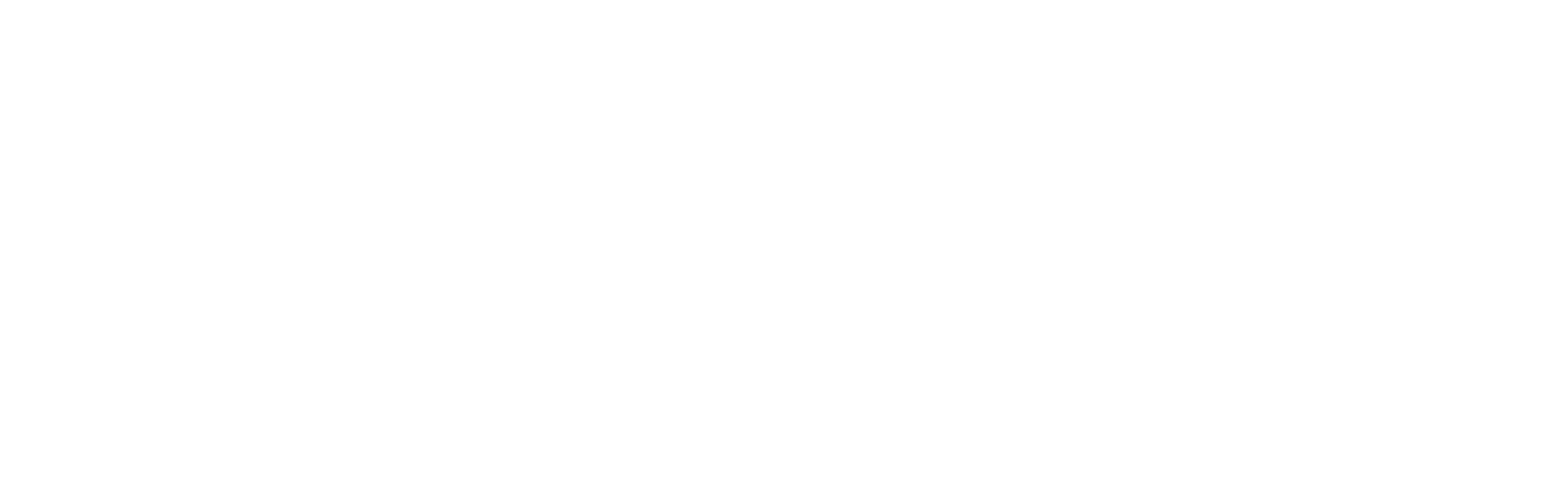
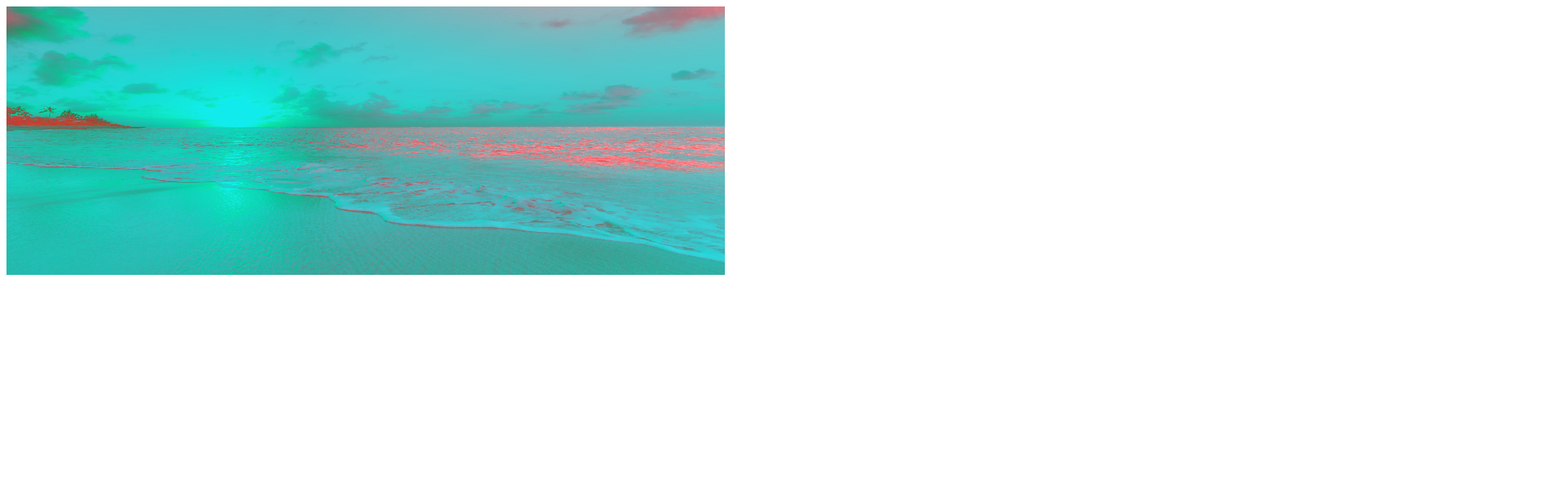
Before and after one commit to aliabbas101/Image-manipulation-using-Web-Workers-, a website: page index.html in a window 1280 px wide. Shown: the top 616 px of the page at 81% size, 1920 px wide, since content can reach past the window. Drawn offline with Linux system fonts and the light colour scheme.

Commit message:
Image manipulation on canvas

```diff
--- a/index.html
+++ b/index.html
@@ -1 +1,17 @@
-<div id="app"></div>
+<!DOCTYPE html>
+<html lang="en">
+  <head>
+    <meta charset="UTF-8" />
+    <meta http-equiv="X-UA-Compatible" content="IE=edge" />
+    <meta name="viewport" content="width=device-width, initial-scale=1.0" />
+    <title>Document</title>
+  </head>
+  <body>
+    <canvas id="canvas" width="10000" height="10000" style="
+      width:1920px;
+      height:1080px;"></canvas>
+
+      <button>Click me</button>
+    <script src="index.js"></script>
+  </body>
+</html>
--- a/index.js
+++ b/index.js
@@ -1,6 +1,22 @@
-// Import stylesheets
-import './style.css';
+const canvas = document.getElementById('canvas');
+const context = canvas.getContext('2d');
 
-// Write Javascript code!
-const appDiv = document.getElementById('app');
-appDiv.innerHTML = `<h1>JS Starter</h1>`;
+const image = new Image();
+image.crossOrigin = "Anonymous";
+console.log("hello world");
+image.src = 'https://raw.githubusercontent.com/aliabbas101/Image-manipulation-using-Web-Workers-/main/highres.jpg';
+image.onload = () => {
+  // rendering image on canvas
+  context.drawImage(image, 0,0);
+
+  const imageData = context.getImageData(0, 0, canvas.width, canvas.height);
+
+  const data = imageData.data;
+
+  // Manipulating image by looping on each pixel
+  for (let i = 0; i < data.length; i += 4) {
+    data[i] = 255 - data[i]; // invert the red channel
+  }
+
+  context.putImageData(imageData, 0, 0);
+};
```
